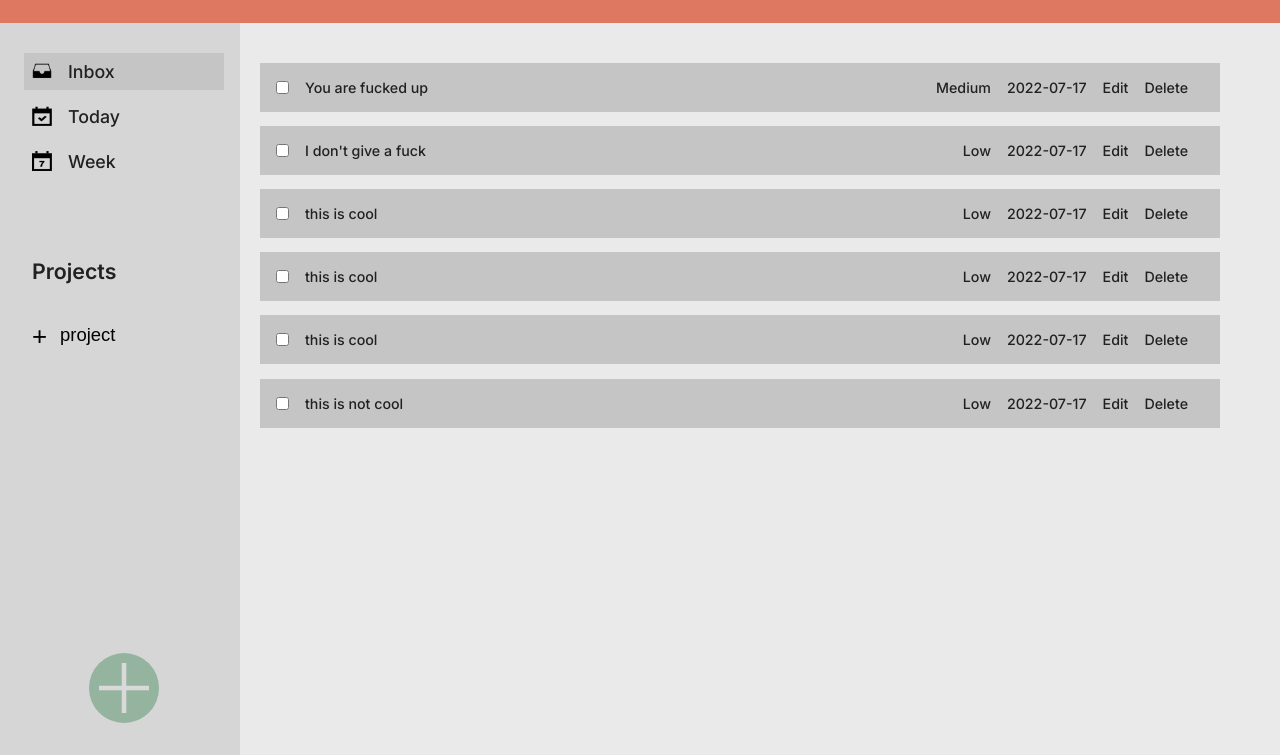
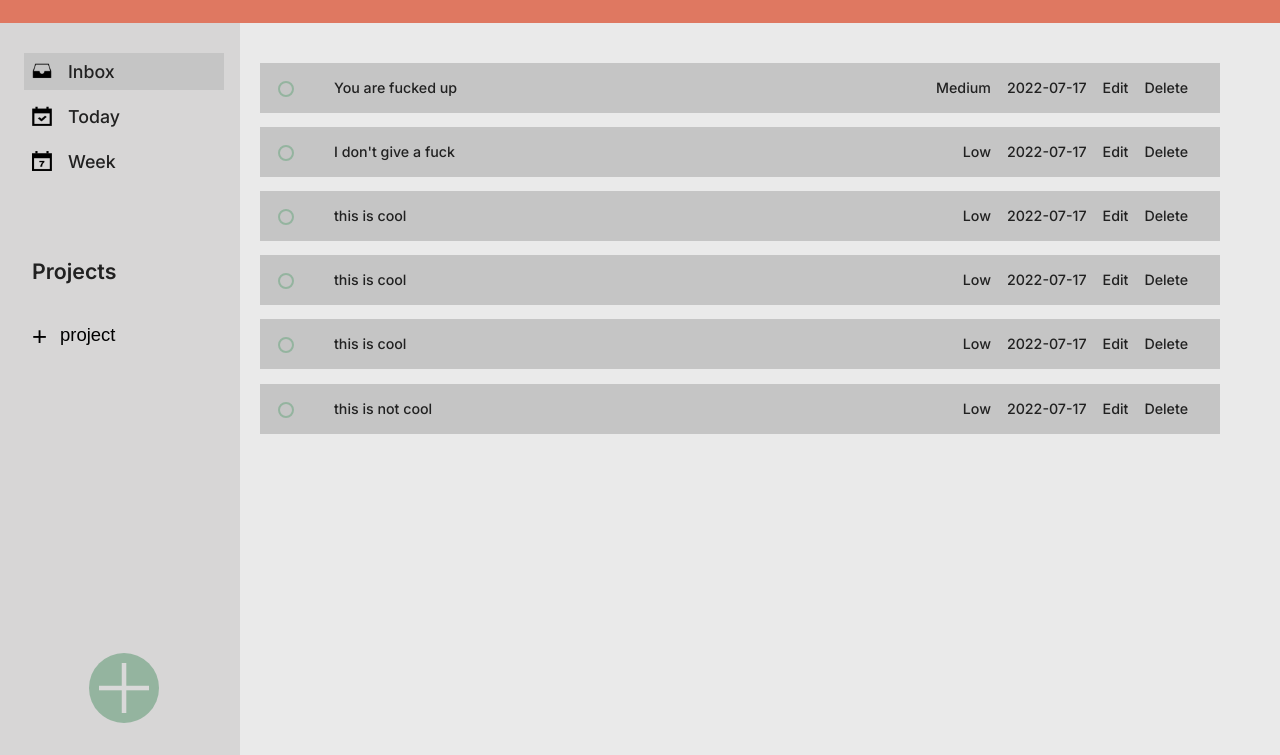
Before and after one commit to tseringz/to-do-app, a website built with webpack: page src/template.html in a window 1280 px wide. Shown: the part 45-800 px from the top of the page. Built offline with nearby package versions, Linux system fonts and the light colour scheme.

Commit message:
Style task complete checkbox

```diff
--- a/src/index.js
+++ b/src/index.js
@@ -1,68 +1,8 @@
-import './style/main.scss';
 import task from './task';
 import addTask from './addlist';
-import render from './render';
+import { renderTask, newDatas } from './render';
+import './style/main.scss';
 import removeTask from './taskInterface';
 import project from './project';
 
-
-
-
-
-// function Cart() {
-//     var items = [];
-
-//     this.addItem = function(item) {
-//         items.push(item);
-//         eventAggregator.publish("itemAdded", item);
-//     };
-// }
-
-// var cartView = (function() {
-//     eventAggregator.subscribe("itemAdded", function(eventArgs) {
-//         var newItem = $('<li></li>')
-//             .html(eventArgs.getDescription())
-//             .attr('id-cart', eventArgs.getId())
-//             .appendTo("#cart");
-//     });
-// })();
-
-// var cartController = (function(cart) {
-//     eventAggregator.subscribe("productSelected", function(eventArgs) {
-//         cart.addItem(eventArgs.product);
-//     });
-// })(new Cart());
-
-// function Product(id, description) {
-//     this.getId = function() {
-//         return id;
-//     };
-//     this.getDescription = function() {
-//         return description;
-//     };
-// }
-
-// var products = [
-//     new Product(1, "Star Wars Lego Ship"),
-//     new Product(2, "Barbie Doll"),
-//     new Product(3, "Remote Control Airplane")];
-
-// var productView = (function() {
-//     function onProductSelected() {
-//         var productId = $(this).attr('id');
-//         var product = $.grep(products, function(x) {
-//             return x.getId() == productId;
-//         })[0];
-//         eventAggregator.publish("productSelected", {
-//             product: product
-//         });
-//     }
-
-//     products.forEach(function(product) {
-//         var newItem = $('<li></li>')
-//             .html(product.getDescription())
-//             .attr('id', product.getId())
-//             .dblclick(onProductSelected)
-//             .appendTo("#products");
-//     });
-// })();
+renderTask();
--- a/src/render.js
+++ b/src/render.js
@@ -147,7 +147,7 @@ function addTask() {
 
 }
 addTask();
-export { createTask, renderTask, newDatas, createProjectTask };
+export { renderTask, newDatas };
 // delete task
 // add notification as number of task
 // add to project section
--- a/src/style/main.scss
+++ b/src/style/main.scss
@@ -259,6 +259,7 @@ aside {
   height: 100vh;
   background-color: $secondary-color-light-gray;
 }
+
 .note-wrapper > div {
   width: 100%;
   height: 100%;
@@ -350,3 +351,36 @@ form {
   display: none;
   flex-direction: column;
  }
+
+
+ .taskComplete {
+  --webkit-appearance: none;
+  appearance: none;
+  position: relative;
+  width: 16px;
+  height: 16px;
+  margin-top: 2px;
+  margin-left: 2px;
+  margin-right: 24px;
+  margin-bottom: 0;
+  text-align: center;
+  border: 2px $secondary-color solid;
+  background-color: transparent;
+  border-radius: 50%;
+  cursor: pointer;
+ }
+
+ .taskComplete:checked {
+  background-color: $secondary-color;
+}
+
+.taskComplete:checked::after {
+  content: "✔";
+  position: absolute;
+  top: 7px;
+  left: 2.3px;
+  margin-left: 0;
+  font-size: 0.7em;
+  color: $secondary-color-light-gray;
+  line-height: 0;
+}
```
